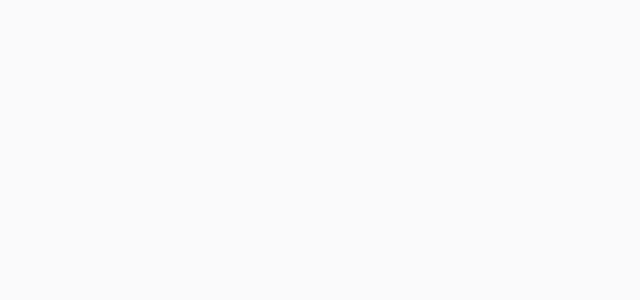
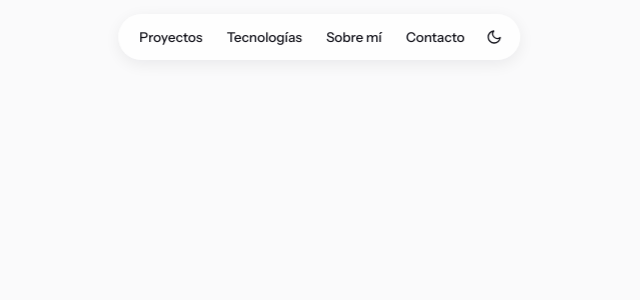
Before and after one commit to gabydomingo/porfolio, a React (Vite) app: page / in a window 1280 px wide. Shown: the top 300 px of the page, without its empty margins (321-961 px from the left). Built offline with nearby package versions, Linux system fonts and the light colour scheme.

Commit message:
App, Nav y el hook de tema

```diff
--- a/index.html
+++ b/index.html
@@ -10,6 +10,13 @@
       rel="stylesheet"
     />
     <title>porfolio-GabyDomingo</title>
+    <script>
+      // Antes de la primera pintura, para que el modo oscuro no parpadee
+      try {
+        if (localStorage.getItem('gd-theme') === 'dark')
+          document.documentElement.classList.add('dark');
+      } catch (e) {}
+    </script>
   </head>
   <body>
     <div id="root"></div>
--- a/src/App.jsx
+++ b/src/App.jsx
@@ -1,3 +1,12 @@
+import Nav from './components/Nav';
+import useTheme from './hooks/useTheme';
+
 export default function App() {
-  return null;
+  const { isDark, toggleTheme } = useTheme();
+
+  return (
+    <div className="min-h-screen overflow-x-clip bg-bg text-txt transition-colors duration-300">
+      <Nav isDark={isDark} toggleTheme={toggleTheme} />
+    </div>
+  );
 }
--- /dev/null
+++ b/src/components/Nav.jsx
@@ -0,0 +1,56 @@
+const enlaces = [
+  { href: '#proyectos', texto: 'Proyectos' },
+  { href: '#tecnologias', texto: 'Tecnologías' },
+  { href: '#sobre-mi', texto: 'Sobre mí' },
+  { href: '#contacto', texto: 'Contacto' },
+];
+
+export default function Nav({ isDark, toggleTheme }) {
+  return (
+    <nav className="nav-pill fixed top-[14px] left-1/2 z-50 flex max-w-[calc(100vw-20px)] -translate-x-1/2 items-center gap-[2px] rounded-full px-[10px] py-[6px] shadow-soft">
+      {enlaces.map((e) => (
+        <a
+          key={e.href}
+          href={e.href}
+          className="rounded-full px-[11px] py-[7px] text-[13.5px] font-medium hover:bg-viosoft"
+        >
+          {e.texto}
+        </a>
+      ))}
+      <button
+        type="button"
+        onClick={toggleTheme}
+        aria-label="Cambiar tema"
+        className="flex h-8 w-8 cursor-pointer items-center justify-center rounded-full bg-transparent text-txt hover:bg-viosoft"
+      >
+        {isDark ? (
+          <svg
+            width="16"
+            height="16"
+            viewBox="0 0 24 24"
+            fill="none"
+            stroke="currentColor"
+            strokeWidth="2"
+            strokeLinecap="round"
+          >
+            <circle cx="12" cy="12" r="4" />
+            <path d="M12 2v2M12 20v2M4.9 4.9l1.4 1.4M17.7 17.7l1.4 1.4M2 12h2M20 12h2M4.9 19.1l1.4-1.4M17.7 6.3l1.4-1.4" />
+          </svg>
+        ) : (
+          <svg
+            width="16"
+            height="16"
+            viewBox="0 0 24 24"
+            fill="none"
+            stroke="currentColor"
+            strokeWidth="2"
+            strokeLinecap="round"
+            strokeLinejoin="round"
+          >
+            <path d="M21 12.8A9 9 0 1 1 11.2 3a7 7 0 0 0 9.8 9.8z" />
+          </svg>
+        )}
+      </button>
+    </nav>
+  );
+}
--- /dev/null
+++ b/src/hooks/useTheme.js
@@ -0,0 +1,33 @@
+import { useCallback, useEffect, useState } from 'react';
+
+const CLAVE = 'gd-theme';
+
+// El script inline de index.html ya aplicó la clase antes de la primera
+// pintura. Esto lee lo mismo para que React arranque con el tema correcto.
+function leerTemaGuardado() {
+  try {
+    return localStorage.getItem(CLAVE) === 'dark' ? 'dark' : 'light';
+  } catch {
+    return 'light';
+  }
+}
+
+export default function useTheme() {
+  const [theme, setTheme] = useState(leerTemaGuardado);
+
+  useEffect(() => {
+    document.documentElement.classList.toggle('dark', theme === 'dark');
+    try {
+      localStorage.setItem(CLAVE, theme);
+    } catch {
+      // Storage bloqueado: el tema vale solo para esta sesión.
+    }
+  }, [theme]);
+
+  const toggleTheme = useCallback(
+    () => setTheme((actual) => (actual === 'dark' ? 'light' : 'dark')),
+    [],
+  );
+
+  return { isDark: theme === 'dark', toggleTheme };
+}
```
